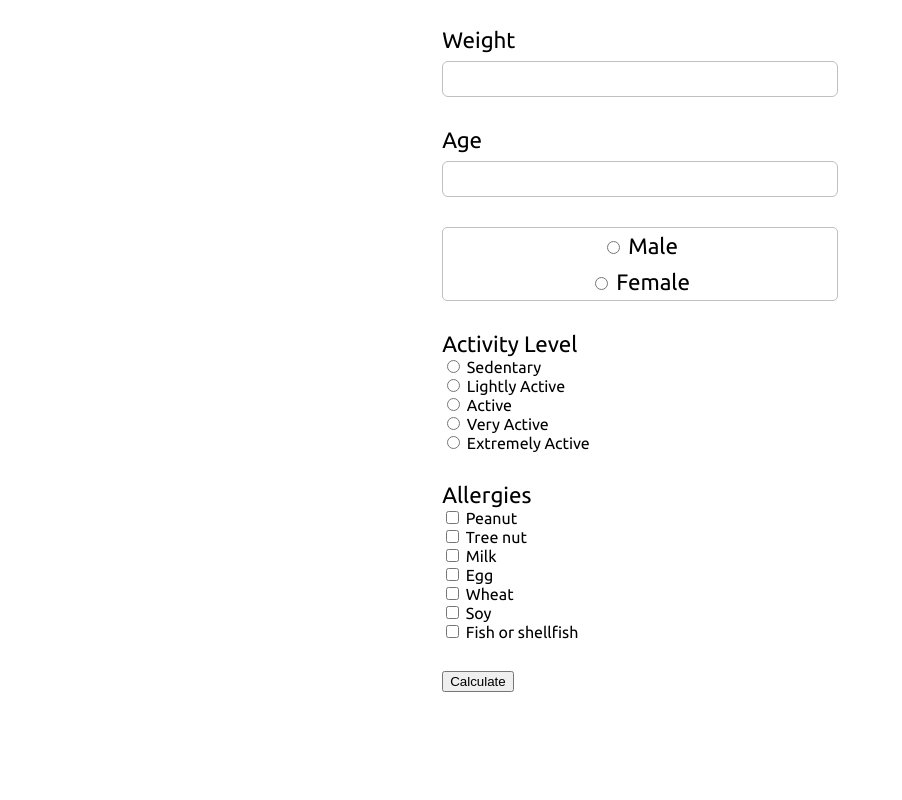
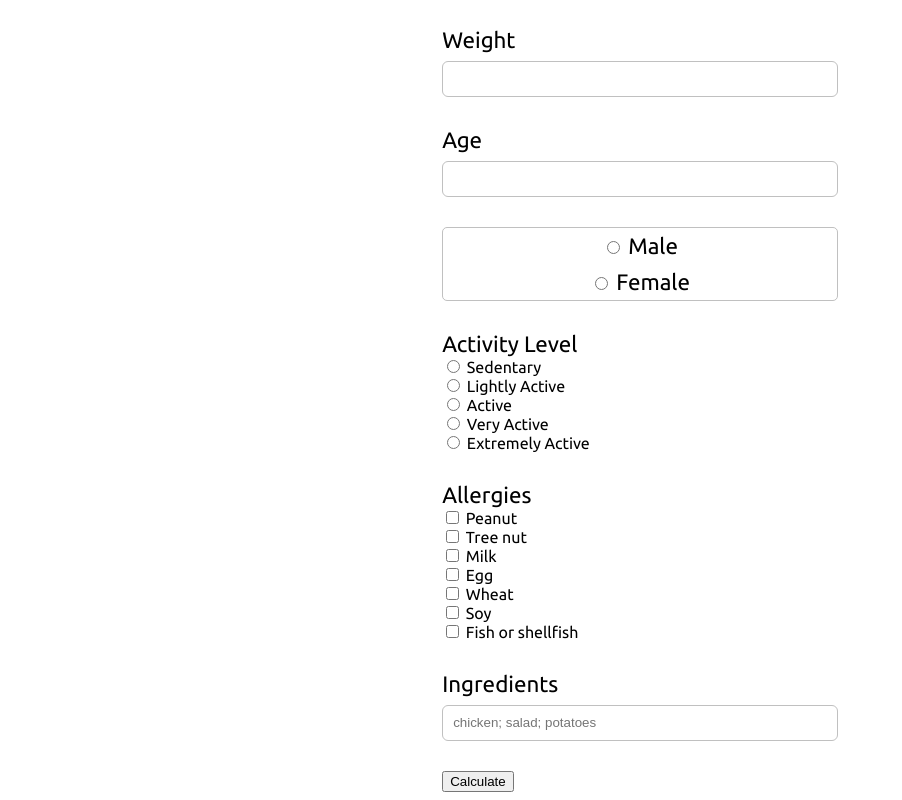
Before and after one commit to make-it-bit/project-7-meal-plan-sccs, a website built with webpack: page index.html in a window 1280 px wide. Shown: the part 226-1026 px from the top of the page, without its empty margins (0-902 px from the left). Before the commit the page ends 926 px from the top, so only its background shows below. Built offline with nearby package versions, Linux system fonts and the light colour scheme; files whose address does not match are found by name.

Commit message:
Form: add ingredients input field

```diff
--- a/index.html
+++ b/index.html
@@ -182,6 +182,17 @@
             <label for="allergy-fish">Fish or shellfish</label>
           </div>
         </div>
+        <div class="row">
+          <div class="col-12 flex-direction-column">
+            <label class="form-label" for="ingredients">Ingredients</label>
+            <input
+              type="text"
+              id="ingredients"
+              name="ingredients"
+              placeholder="chicken; salad; potatoes"
+            />
+          </div>
+        </div>
         <button onclick="handleUserInput()">Calculate</button>
       </div>
     </div>
```
